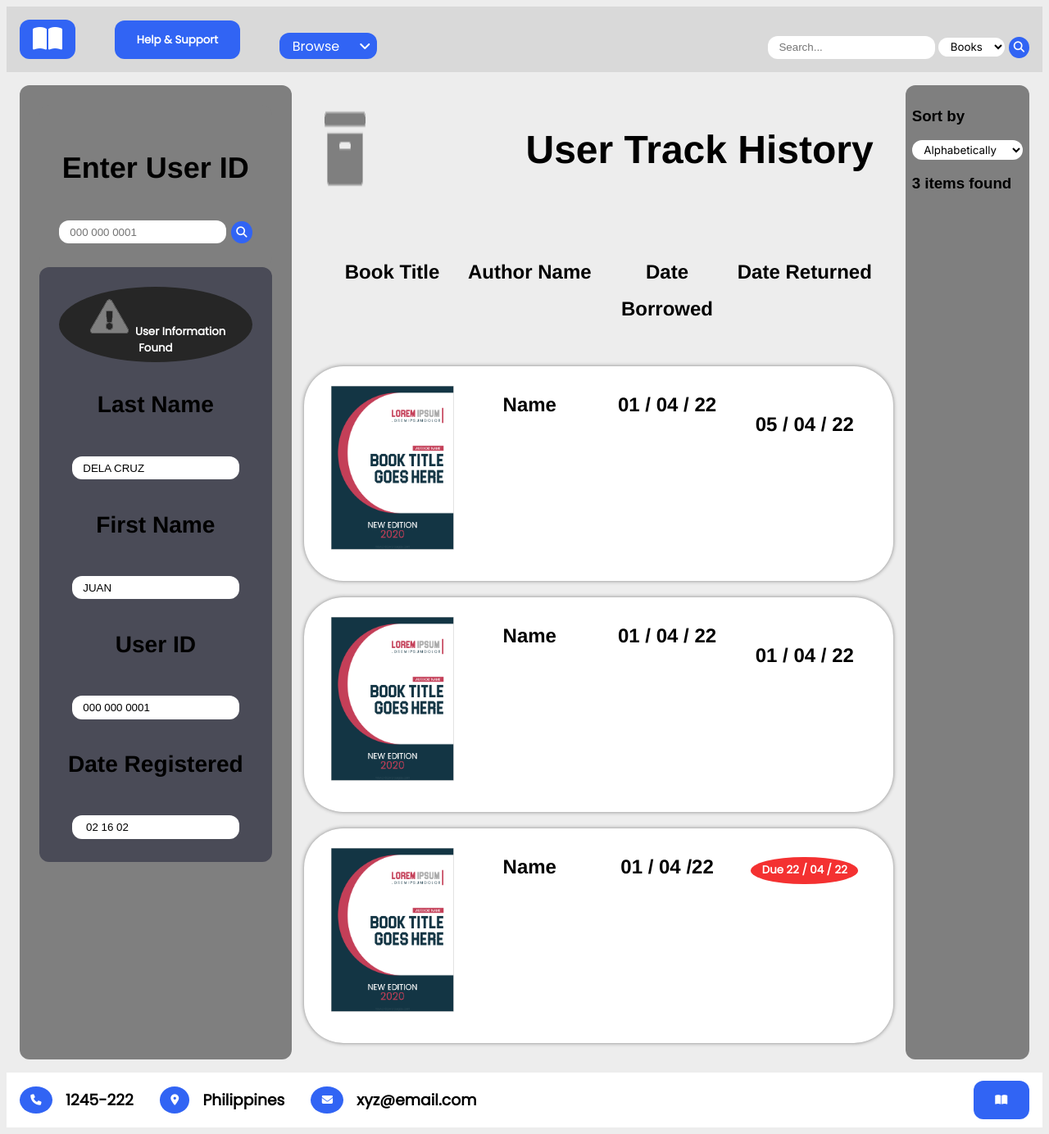
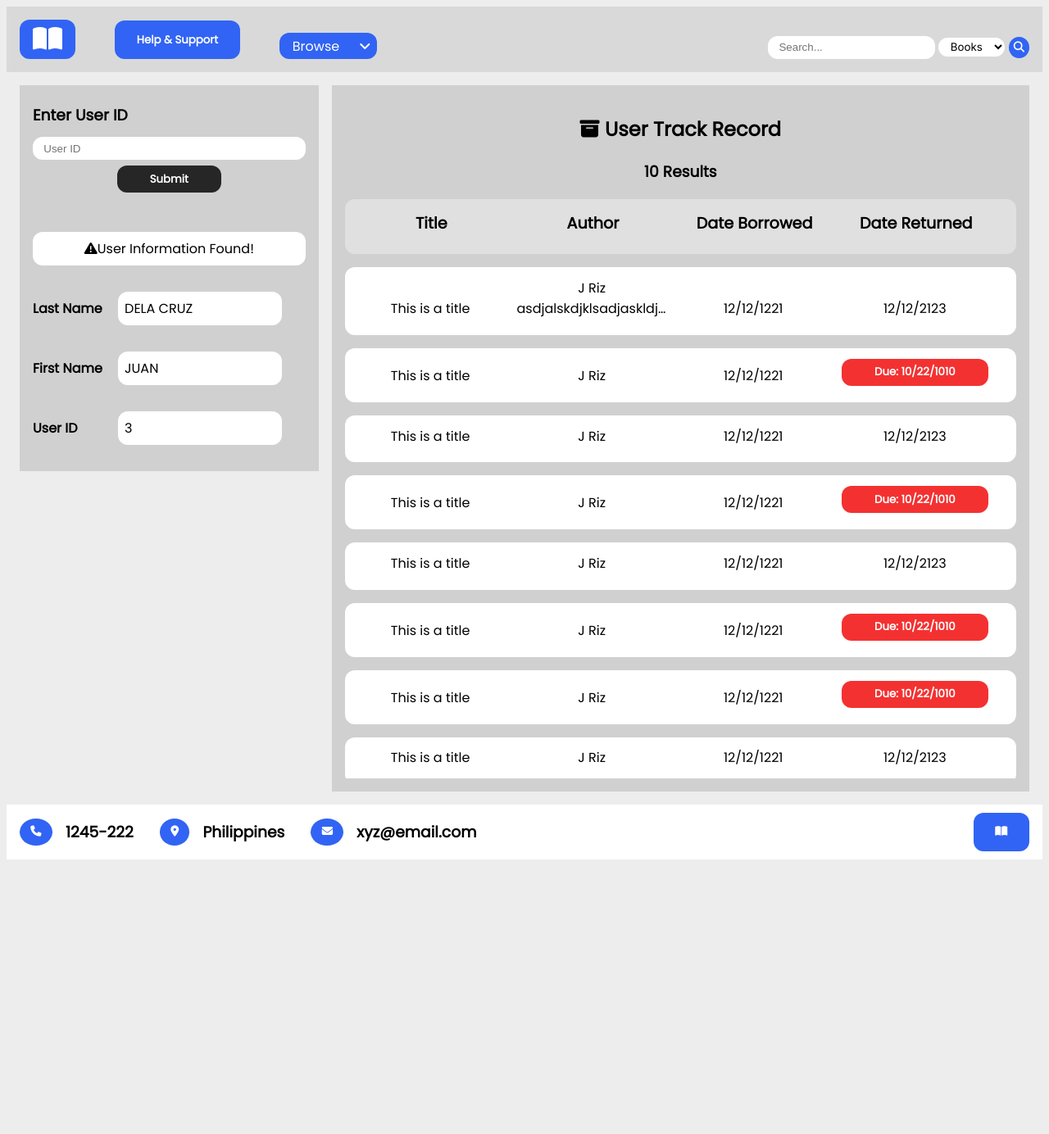
Before and after one commit to ja-craming021602/online-library-portal, a PHP site: page /user-history.php in a window 1280 px wide. Shown: the whole page at 82% size. After the commit the page ends 1049 px from the top, so only its background shows below. Run offline with PHP 8.4, Linux system fonts and the light colour scheme; some libraries are stand-ins or nearby versions.

Commit message:
Improved user-history frontend

```diff
--- a/css/user-history.css
+++ b/css/user-history.css
@@ -1,105 +1,116 @@
 .main-content {
-
+    display: flex;
+    flex-direction: column;
+    gap: 1em;
     padding: 1em;
-    display: flex;
-    font-family:Arial, Helvetica, sans-serif;
-    gap: 15px;
 }
 
-
-.user-info {
-
-    flex:1;
+.card {
     padding: 1em;
-    background-color: #7f7f7f;
-    font: bold 24px/45px Helvetica, Sans-Serif;
-    border-radius: 12px;
-    text-align: center;
-    justify-content: center;
-
-
+    background-color: #d1d0d0;
 }
 
-.num-search{
-
-    padding: 1em;
-    background-color: #7f7f7f;
+.inner-bubble {
+    background-color: white;
     border-radius: 12px;
-    text-align: center;
-    justify-content: center;
+    padding: 0.5em;
+    width: 100%;
 }
 
-.data{
-
-    padding: 1em;
-    background-color: #4a4b57;
-    border-radius: 12px;
+.center-text {
     text-align: center;
-    justify-content: center;
-
 }
 
-.history-container{
-  font: bold 24px/45px Helvetica, Sans-Serif;
-  flex:3;
-  text-align: center;
-  justify-content: center;
+.center {
+    width: fit-content;
+    margin: auto;
 }
 
+.user-search input {
+    width: 100%;
+    margin: 0.5em 0;
+}
 
+.user-search button {
+    padding: 0.5em 3em;
+}
 
-.header-table,.data {
+.user-search div {
+    width: fit-content;
+    margin: auto;
+}
 
-    color: rgb(0, 0, 0);
+.user-search h3 {
+    margin: 0.3em 0;
+}
+
+.user-info b {
+    display: inline-block;
+    width: 30%;
+}
+
+.user-info p {
+    display: inline-block;
+    width: 60%;
+}
+
+.borrow-list {
+    max-height: 40em;
+    overflow-y: scroll;
+}
+
+.borrow-list > div{
+    margin: 1em 0;
+}
+
+.borrow-list button {
+    padding: 0.5em 3em;
+}
+
+.hidden-label {
+    font-weight: bold;
     text-align: center;
-    font: bold 24px/45px Helvetica, Sans-Serif;
+}
 
+.label {
+    padding: 0.3em;
+    text-align: center;
+    overflow: hidden;
+    text-overflow: ellipsis;
+}
 
-  }
+.hidden-column-label {
+    display: none;
+    font-weight: bold;
+    font-size: 1.2em;
+    background-color: #e1e0e0;
+}
 
-  .headings, .policy, .logo {
-    display: -webkit-box;
-    display: -ms-flexbox;
-    display: flex;
-    -webkit-box-pack: justify;
-    -ms-flex-pack: justify;
-    justify-content: space-between;
-    margin-bottom: 1em;
-    padding: 1em;
-  }
+@media (min-width: 800px) {
+    .hidden-label {
+        display: none;
+    }
 
-  .heading {
-    flex-basis: 33.333%;
-    font-weight: bold;
-  }
+    .label {
+        display: inline-block;
+        width: 24%;
+    }
 
-  .policy {
-    border-radius: 2em;
-    background-color: white;
-    margin-bottom: 20px;
-    -moz-box-shadow: 0 0 3px grey;
-    -webkit-box-shadow: 0 0 3px grey;
-    box-shadow: 0 0 5px grey;
-  }
+    .hidden-column-label {
+        display: block;
+    }
+}
 
-  span {
-    flex-basis: 33.333%;
-  }
+@media (min-width: 1200px) {
+    .main-content {
+        flex-direction: row;
+    }
 
-  a {
-    text-decoration: none;
-    color: #4c4c4c;
-  }
+    .user-area {
+        width: 30%;
+    }
 
-
-
-
-.sort{
-
-
-    padding: 0.5em;
-    background-color: #7f7f7f;
-    border-radius: 12px;
-    justify-content: center;
-
+    .borrow-area {
+        width: 70%;
+    }
 }
--- a/user-history.php
+++ b/user-history.php
@@ -7,104 +7,177 @@
 <div class="main-content">
     <!-- Main page content -->
 
-    <div class = "user-info">
+    <div class="user-area">
+        <form action="<?php echo $_SERVER['PHP_SELF']; ?>" method="GET" class="card user-search">
+            <h3>Enter User ID</h3>
+            <input type="text" placeholder="User ID" name="user-id">
+            <div><button class="btn black clickable" name="search-user">Submit</i></button></div>
+        </form>
+        <div class="card">
+            <p class="inner-bubble center-text">
+                <i class="fa-solid fa-triangle-exclamation"></i>User Information Found!
+            </p>
+            <div class="user-info">
+                <b>Last Name </b> <p class="inner-bubble">DELA CRUZ</p>
+                <b>First Name</b> <p class="inner-bubble">JUAN</p>
+                <b>User ID   </b> <p class="inner-bubble">3</p>
+            </div>
+        </div>
+    </div>
+    <div class="borrow-area card">
+        <div class="center"><h2><i class="fa-solid fa-box-archive"></i> User Track Record</h2></div>
+        <div class="center"><h3>10 Results</h3></div>
 
-        <div class="num-search">
-
-            <div class="search">
-                <h2>Enter User ID</h2>
-                <input type="text" placeholder="000 000 0001" size = "20" >
-                <button class="blue"><i class="fa-solid fa-magnifying-glass"></i></button>
+        <div class="inner-bubble hidden-column-label">
+            <div class="label">Title</div>
+            <div class="label">Author</div>
+            <div class="label">Date Borrowed</div>
+            <div class="label">Date Returned</div>
         </div>
 
+        <div class="borrow-list">
+            <div class="inner-bubble">
+                <div class="hidden-label">Title: </div>
+                <div class="label">This is a title</div>
+                <div class="hidden-label">Author: </div>
+                <div class="label">J Riz asdjalskdjklsadjaskldjaklsjdsklaj</div>
+                <div class="hidden-label">Borrowed: </div>
+                <div class="label">12/12/1221</div>
+                <div class="hidden-label">Returned: </div>
+                <div class="label">12/12/2123</div>
             </div>
-
-        <div class="data">
-
-        <button class="btn black circle">
-            <img src="img/icons/alert.png" alt="file">
-            User Information Found</button>
-
-         <h3>Last Name</h3><input type="text" value ="DELA CRUZ">
-         <h3>First Name</h3><input type="text" value ="JUAN">
-         <h3>User ID</h3><input type="text" value ="000 000 0001">
-         <h3>Date Registered</h3><input type="text" value =" 02 16 02 ">
-
+            <div class="inner-bubble">
+                <div class="hidden-label">Title: </div>
+                <div class="label">This is a title</div>
+                <div class="hidden-label">Author: </div>
+                <div class="label">J Riz</div>
+                <div class="hidden-label">Borrowed: </div>
+                <div class="label">12/12/1221</div>
+                <div class="label"><button class="btn red">Due: 10/22/1010</button></div>
             </div>
-
+            <div class="inner-bubble">
+                <div class="hidden-label">Title: </div>
+                <div class="label">This is a title</div>
+                <div class="hidden-label">Author: </div>
+                <div class="label">J Riz</div>
+                <div class="hidden-label">Borrowed: </div>
+                <div class="label">12/12/1221</div>
+                <div class="hidden-label">Returned: </div>
+                <div class="label">12/12/2123</div>
             </div>
-
-    <div class="history-container">
-
-            <div class ="logo" >
-            <img src="img/icons/file.png" alt="file"><h1>User Track History</h1>
+            <div class="inner-bubble">
+                <div class="hidden-label">Title: </div>
+                <div class="label">This is a title</div>
+                <div class="hidden-label">Author: </div>
+                <div class="label">J Riz</div>
+                <div class="hidden-label">Borrowed: </div>
+                <div class="label">12/12/1221</div>
+                <div class="label"><button class="btn red">Due: 10/22/1010</button></div>
             </div>
-
-            <div class="header-table">
-              <div class="headings">
-                <span class="Book Title">Book Title</span>
-                <span class="Author">Author Name</span>
-                <span class="">Date Borrowed</span>
-                <span class="">Date Returned</span>
+            <div class="inner-bubble">
+                <div class="hidden-label">Title: </div>
+                <div class="label">This is a title</div>
+                <div class="hidden-label">Author: </div>
+                <div class="label">J Riz</div>
+                <div class="hidden-label">Borrowed: </div>
+                <div class="label">12/12/1221</div>
+                <div class="hidden-label">Returned: </div>
+                <div class="label">12/12/2123</div>
             </div>
-
-              <div class="policy">
-                <span>
-                    <img src="img/icons/cover-page.png" alt="book icon" width="150px" height="200px">
-                </span>
-              <div></div>
-                <span>Name</span>
-                <span>01 / 04 / 22</span>
-
-                <span>
-                    <p>05 / 04 / 22</p>
-                </span>
+            <div class="inner-bubble">
+                <div class="hidden-label">Title: </div>
+                <div class="label">This is a title</div>
+                <div class="hidden-label">Author: </div>
+                <div class="label">J Riz</div>
+                <div class="hidden-label">Borrowed: </div>
+                <div class="label">12/12/1221</div>
+                <div class="label"><button class="btn red">Due: 10/22/1010</button></div>
             </div>
-
-              <div class="policy">
-                <span>
-                    <img src="img/icons/cover-page.png" alt="book icon" width="150px" height="200px">
-                </span>
-                <span>Name</span>
-                <span>01 / 04 / 22</span>
-
-                <span>
-                    <p>01 / 04 / 22</p>
-
-                </span>
+            <div class="inner-bubble">
+                <div class="hidden-label">Title: </div>
+                <div class="label">This is a title</div>
+                <div class="hidden-label">Author: </div>
+                <div class="label">J Riz</div>
+                <div class="hidden-label">Borrowed: </div>
+                <div class="label">12/12/1221</div>
+                <div class="label"><button class="btn red">Due: 10/22/1010</button></div>
             </div>
-
-              <div class="policy">
-                <span>
-                    <img src="img/icons/cover-page.png" alt="book icon" width="150px" height="200px">
-                </span>
-                <span>Name</span>
-                <span>01 / 04 /22</span>
-
-                <span>
-                    <button class="btn red clickable circle"><a href={row.link}>Due 22 / 04 / 22</a></button>
-
-                </span>
+            <div class="inner-bubble">
+                <div class="hidden-label">Title: </div>
+                <div class="label">This is a title</div>
+                <div class="hidden-label">Author: </div>
+                <div class="label">J Riz</div>
+                <div class="hidden-label">Borrowed: </div>
+                <div class="label">12/12/1221</div>
+                <div class="hidden-label">Returned: </div>
+                <div class="label">12/12/2123</div>
             </div>
-
+            <div class="inner-bubble">
+                <div class="hidden-label">Title: </div>
+                <div class="label">This is a title</div>
+                <div class="hidden-label">Author: </div>
+                <div class="label">J Riz</div>
+                <div class="hidden-label">Borrowed: </div>
+                <div class="label">12/12/1221</div>
+                <div class="label"><button class="btn red">Due: 10/22/1010</button></div>
             </div>
-
-
-
+            <div class="inner-bubble">
+                <div class="hidden-label">Title: </div>
+                <div class="label">This is a title</div>
+                <div class="hidden-label">Author: </div>
+                <div class="label">J Riz</div>
+                <div class="hidden-label">Borrowed: </div>
+                <div class="label">12/12/1221</div>
+                <div class="label"><button class="btn red">Due: 10/22/1010</button></div>
             </div>
-
-
-
-    <div class="sort">
-            <h3>Sort by</h3>
-                    <select id="select1">
-                    <option value="value1">Alphabetically</option>
-                    <option value="value2"> Date Borrowed</option>
-                    <option value="value3"> Date Returned</option>
-            </select>
-
-            <h3> 3 items found </h3>
-
+            <div class="inner-bubble">
+                <div class="hidden-label">Title: </div>
+                <div class="label">This is a title</div>
+                <div class="hidden-label">Author: </div>
+                <div class="label">J Riz</div>
+                <div class="hidden-label">Borrowed: </div>
+                <div class="label">12/12/1221</div>
+                <div class="hidden-label">Returned: </div>
+                <div class="label">12/12/2123</div>
+            </div>
+            <div class="inner-bubble">
+                <div class="hidden-label">Title: </div>
+                <div class="label">This is a title</div>
+                <div class="hidden-label">Author: </div>
+                <div class="label">J Riz</div>
+                <div class="hidden-label">Borrowed: </div>
+                <div class="label">12/12/1221</div>
+                <div class="label"><button class="btn red">Due: 10/22/1010</button></div>
+            </div>
+            <div class="inner-bubble">
+                <div class="hidden-label">Title: </div>
+                <div class="label">This is a title</div>
+                <div class="hidden-label">Author: </div>
+                <div class="label">J Riz</div>
+                <div class="hidden-label">Borrowed: </div>
+                <div class="label">12/12/1221</div>
+                <div class="label"><button class="btn red">Due: 10/22/1010</button></div>
+            </div>
+            <div class="inner-bubble">
+                <div class="hidden-label">Title: </div>
+                <div class="label">This is a title</div>
+                <div class="hidden-label">Author: </div>
+                <div class="label">J Riz</div>
+                <div class="hidden-label">Borrowed: </div>
+                <div class="label">12/12/1221</div>
+                <div class="hidden-label">Returned: </div>
+                <div class="label">12/12/2123</div>
+            </div>
+            <div class="inner-bubble">
+                <div class="hidden-label">Title: </div>
+                <div class="label">This is a title</div>
+                <div class="hidden-label">Author: </div>
+                <div class="label">J Riz</div>
+                <div class="hidden-label">Borrowed: </div>
+                <div class="label">12/12/1221</div>
+                <div class="label"><button class="btn red">Due: 10/22/1010</button></div>
+            </div>
+        </div>
     </div>
 
 </div>
```
Also changed, not shown: 00TEMP/db_connect.php (deleted, +0 -11 lines), 00TEMP/faqindex.php (deleted, +0 -128 lines), 00TEMP/u_historyindex.php (deleted, +0 -129 lines). Lines whose indentation alone changed are shown as unchanged.
